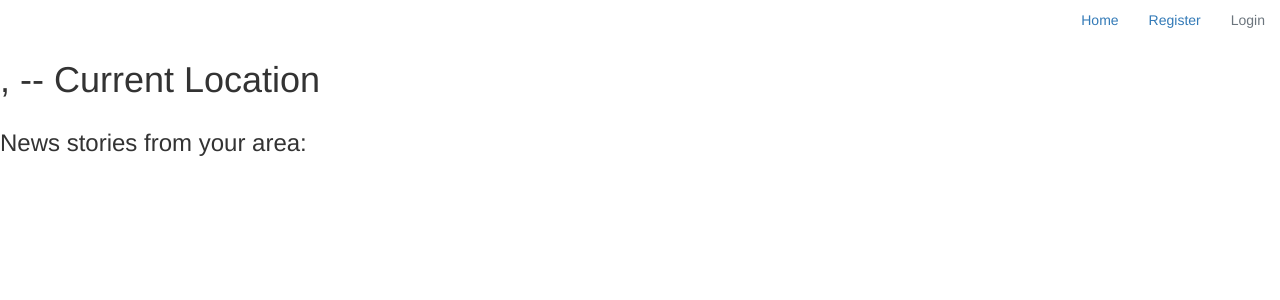
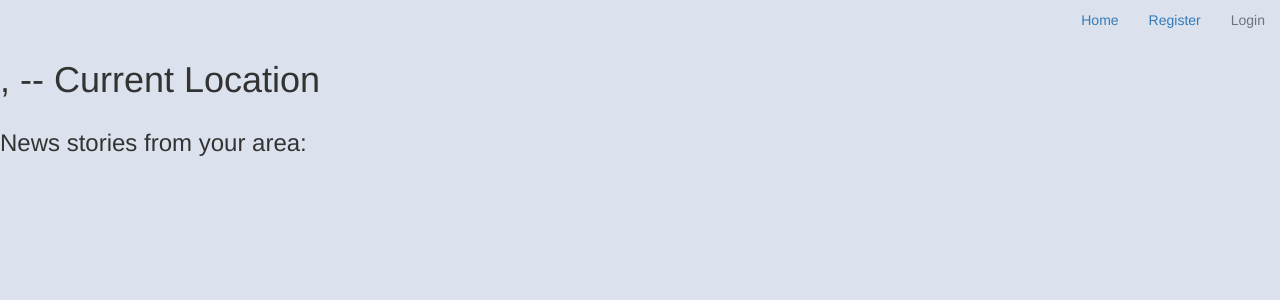
Before and after one commit to DanielGelfand/Quackers, a Flask app: template templates/home.html in a window 1280 px wide. Shown: the top 300 px of the page. Run offline with Flask 2, Linux system fonts and the light colour scheme; the template is opened without the code that fills it, so the values that code supplies are empty; parts of the project's set-up code (start-up, migrations or seed data) failed here and were passed over; some libraries are stand-ins or nearby versions.

Commit message:
pleasant hue

```diff
--- a/templates/base.html
+++ b/templates/base.html
@@ -8,6 +8,12 @@
     <link href="//netdna.bootstrapcdn.com/bootstrap/3.2.0/css/bootstrap.min.css" rel="stylesheet" id="bootstrap-css">
     <script src="//netdna.bootstrapcdn.com/bootstrap/3.2.0/js/bootstrap.min.js"></script>
     <script src="//code.jquery.com/jquery-1.11.1.min.js"></script>
+
+    <style type="text/css">
+      body {
+      background: #dce2ed !important;
+      }
+    </style>
 
     <title> {% block title %}{% endblock %}</title>
   </head>
@@ -35,15 +41,15 @@
 
     {% with messages = get_flashed_messages(with_categories=true) %}
     {% if messages %}
-      {% for message in messages %}
-      <div class="visible" style="right: 2%; width: 40%; position: fixed; margin-top: 1%; opacity: 0.95;">
-        <div class="alert alert-primary alert-dismissible fade show" role="alert">{{ message }}
+    {% for message in messages %}
+    <div class="visible" style="right: 2%; width: 40%; position: fixed; margin-top: 1%; opacity: 0.95;">
+      <div class="alert alert-primary alert-dismissible fade show" role="alert">{{ message }}
         <button type="button" class="close" data-dismiss="alert" aria-label="Close">
           <span aria-hidden="true">&times;</span>
         </button>
       </div>
     </div>
-      {% endfor %}
+    {% endfor %}
     {% endif %}
     {% endwith %}
     {% block content %}
```
